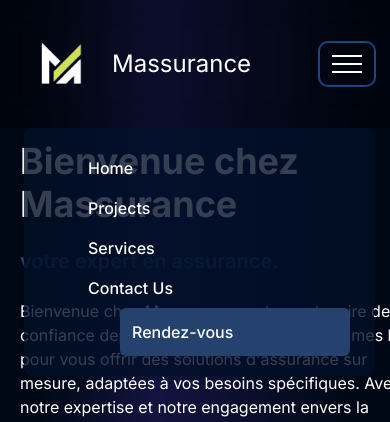
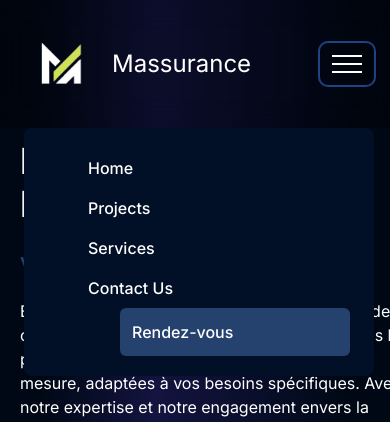
Before and after one commit to Hibanj8/Massurance, a Next.js app: page / in a window 390 px wide. Both pictures are taken after a click on the button 347 px from the left and 64 px from the top of the page. Shown: the top 422 px of the page. Built offline with nearby package versions, Linux system fonts and the light colour scheme.

Commit message:
Update Navbar

```diff
--- a/src/app/_components/Navbar.jsx
+++ b/src/app/_components/Navbar.jsx
@@ -37,7 +37,7 @@ const Navbar = () => {
               <nav
                 // :className="!navbarOpen && 'hidden' "
                 id="navbarCollapse"
-                className={`absolute right-4 top-full w-full max-w-[350px] rounded-lg bg-[#021027]/80 px-6 py-5 shadow dark:bg-dark-2 lg:static lg:block lg:w-full lg:max-w-full lg:shadow-none lg:dark:bg-transparent ${!open && "hidden"
+                className={`absolute right-4 top-full w-full max-w-[350px] rounded-lg bg-[#021027] px-6 py-5 shadow dark:bg-dark-2 lg:static lg:block lg:w-full lg:max-w-full lg:shadow-none lg:dark:bg-transparent ${!open && "hidden"
                   } `}
               >
                 <ul className="blog lg:flex ms-10">
```
